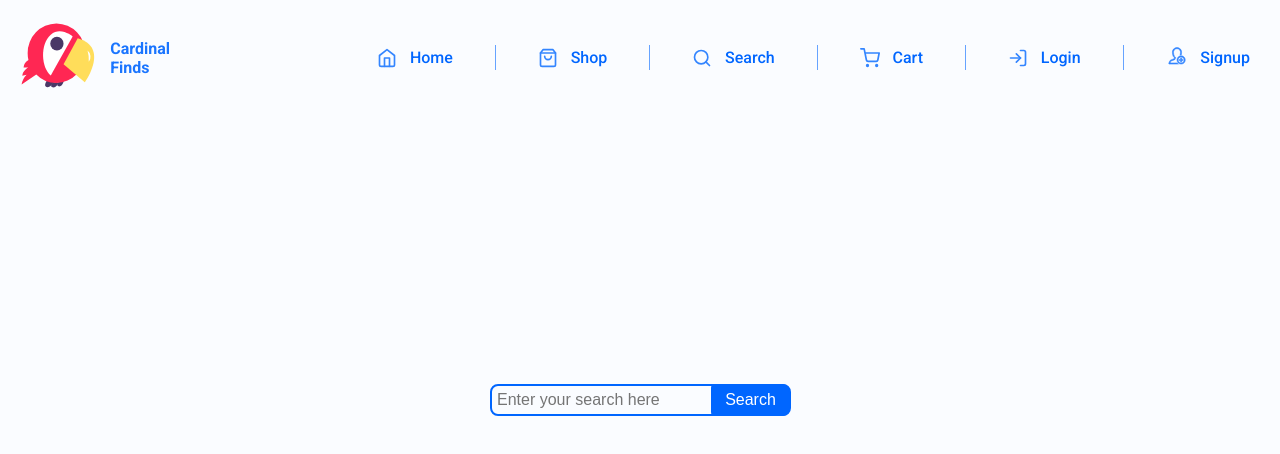
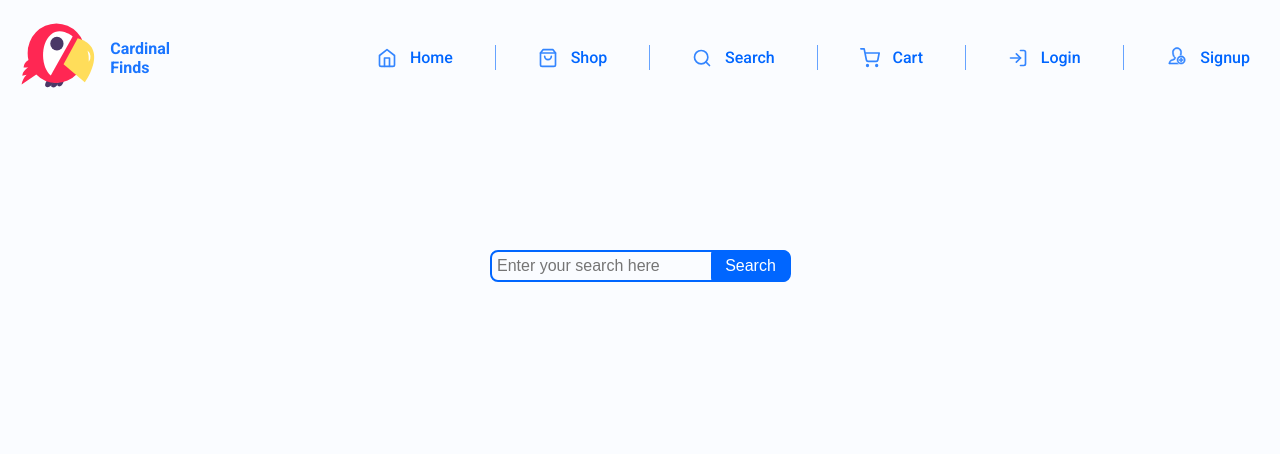
Before and after one commit to cnourrcier/e-commerce-front-end-mern, a React (Vite) app: page /search in a window 1280 px wide. Shown: the top 454 px of the page. Built offline with nearby package versions, Linux system fonts and the light colour scheme; no server answers.

Commit message:
Fix spacing issue in search page

```diff
--- a/src/components/search/styles.css
+++ b/src/components/search/styles.css
@@ -3,7 +3,8 @@
     align-items: center;
     justify-content: center;
     width: auto;
-    height: 100vh;
+    margin-top: 250px;
+    margin-bottom: -50px;
 }
 
 .search-input {
```
